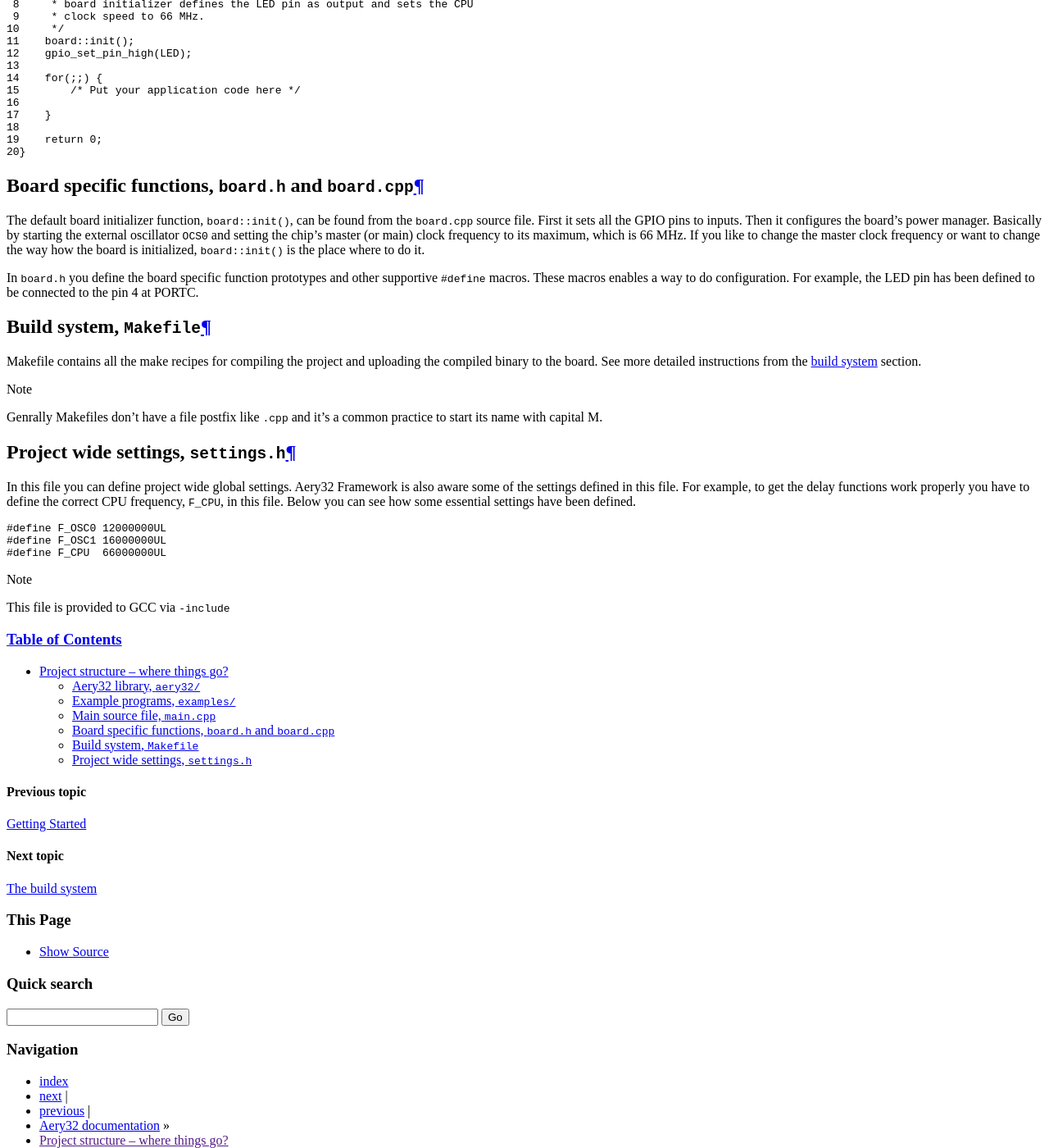
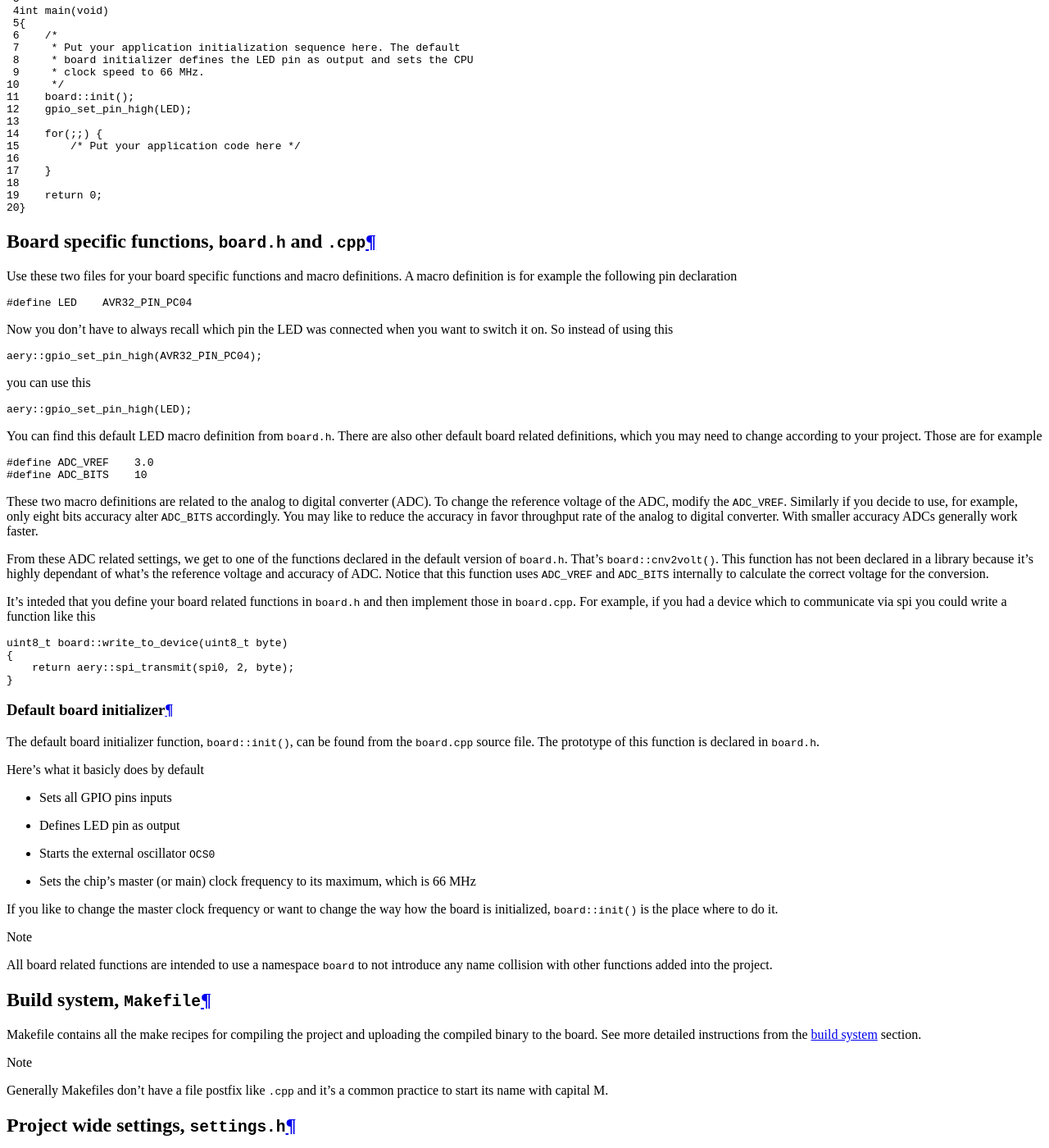
Before and after one commit to aery32/aery32-refguide, a Sphinx documentation site: the page built from source/project_structure.rst, in a window 1280 px wide and 1400 px high, scrolled down 1240 px. Shown: the whole window at 82% size. Built offline with Sphinx 7.4.7, drawn with Linux system fonts in a browser that asks for light colours; some of the changed text lies outside the part shown.

Commit message:
Add a more detailed explanation of board.h and .cpp

```diff
--- a/source/project_structure.rst
+++ b/source/project_structure.rst
@@ -65,6 +65,11 @@ immediately.
     The quickest way to access Command Prompt in Windows is to press
     Windows-key and R (Win+R) at the same time, and type cmd.
 
+.. note ::
+
+    You are free to remove the ``examples/`` directory from your project
+    if you don't need it.
+
 Main source file, ``main.cpp``
 ------------------------------
 
@@ -100,21 +105,86 @@ The second call is to set the LED pin high.
         return 0;
     }
 
-Board specific functions, ``board.h`` and ``board.cpp``
--------------------------------------------------------
+Board specific functions, ``board.h`` and ``.cpp``
+--------------------------------------------------
+
+Use these two files for your board specific functions and macro definitions.
+A macro definition is for example the following pin declaration
+
+.. code-block:: c++
+
+    #define LED    AVR32_PIN_PC04
+
+Now you don't have to always recall which pin the LED was connected when
+you want to switch it on. So instead of using this
+
+.. code-block:: c++
+
+    aery::gpio_set_pin_high(AVR32_PIN_PC04);
+
+you can use this
+
+.. code-block:: c++
+
+    aery::gpio_set_pin_high(LED);
+
+You can find this default LED macro definition from ``board.h``. There are
+also other default board related definitions, which you may need to change
+according to your project. Those are for example
+
+.. code-block:: c++
+
+    #define ADC_VREF    3.0
+    #define ADC_BITS    10
+
+These two macro definitions are related to the analog to digital converter
+(ADC). To change the reference voltage of the ADC, modify the ``ADC_VREF``.
+Similarly if you decide to use, for example, only eight bits accuracy alter
+``ADC_BITS`` accordingly. You may like to reduce the accuracy in favor
+throughput rate of the analog to digital converter. With smaller accuracy
+ADCs generally work faster.
+
+From these ADC related settings, we get to one of the functions declared in
+the default version of ``board.h``. That's ``board::cnv2volt()``. This
+function has not been declared in a library because it's highly dependant
+of what's the reference voltage and accuracy of ADC. Notice that this function
+uses ``ADC_VREF`` and ``ADC_BITS`` internally to calculate the correct voltage
+for the conversion.
+
+It's inteded that you define your board related functions in ``board.h``
+and then implement those in ``board.cpp``. For example, if you had a device
+which to communicate via spi you could write a function like this
+
+.. code-block:: c++
+
+    uint8_t board::write_to_device(uint8_t byte)
+    {
+        return aery::spi_transmit(spi0, 2, byte);
+    }
+
+Default board initializer
+'''''''''''''''''''''''''
 
 The default board initializer function, ``board::init()``, can be found from
-the ``board.cpp`` source file. First it sets all the GPIO pins to inputs.
-Then it configures the board's power manager. Basically by starting the
-external oscillator ``OCS0`` and setting the chip's master (or main) clock
-frequency to its maximum, which is 66 MHz. If you like to change the master
-clock frequency or want to change the way how the board is initialized,
-``board::init()`` is the place where to do it.
+the ``board.cpp`` source file. The prototype of this function is declared
+in ``board.h``.
 
-In ``board.h`` you define the board specific function prototypes and other
-supportive ``#define`` macros. These macros enables a way to do configuration.
-For example, the LED pin has been defined to be connected to the pin 4 at
-PORTC.
+Here's what it basicly does by default
+
+- Sets all GPIO pins inputs
+- Defines LED pin as output
+- Starts the external oscillator ``OCS0``
+- Sets the chip's master (or main) clock frequency to its maximum,
+  which is 66 MHz
+
+If you like to change the master clock frequency or want to change the way
+how the board is initialized, ``board::init()`` is the place where to do it.
+
+.. note::
+
+    All board related functions are intended to use a namespace ``board``
+    to not introduce any name collision with other functions added into
+    the project.
 
 Build system, ``Makefile``
 --------------------------
@@ -125,7 +195,7 @@ from the :doc:`build system <build_system>` section.
 
 .. note ::
 
-    Genrally Makefiles don't have a file postfix like ``.cpp`` and it's
+    Generally Makefiles don't have a file postfix like ``.cpp`` and it's
     a common practice to start its name with capital M.
 
 Project wide settings, ``settings.h``
```
